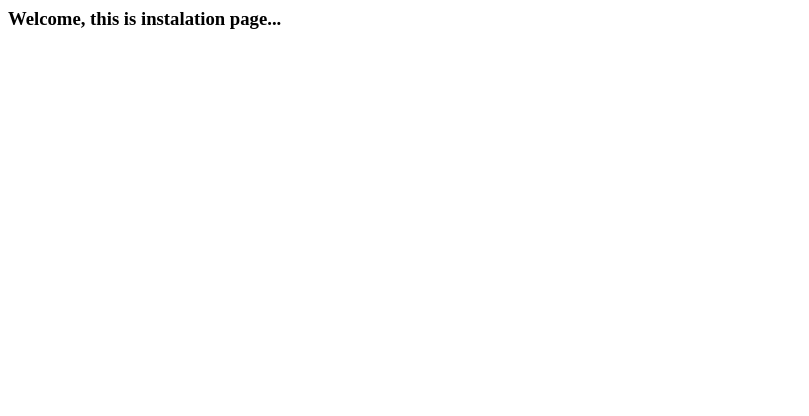
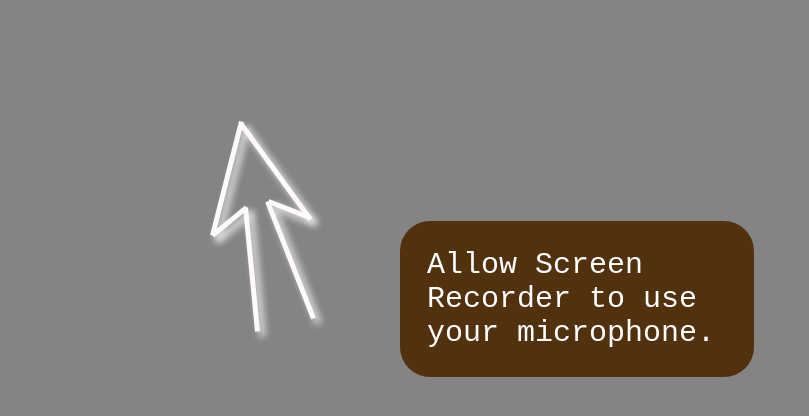
Before and after one commit to JohnWeidner/ScreenRecorderExtension, a browser extension: page install.html in a window 1280 px wide. Shown: the whole page, without its empty margins (0-809 px from the left). Drawn offline with Linux system fonts and the light colour scheme.

Commit message:
updated install.html with message prompting users to allow mic usage

```diff
--- a/install.html
+++ b/install.html
@@ -1,11 +1,40 @@
 <html>
 <head>
-	<title>ExtensionForYou</title>
+	<title>Screen Recorder</title>
 	<style>
+           #overlayMsg {
+               background-color: rgba( 10,10,10,0.5 );
+               position: absolute;
+               top: 0;
+               left: 0;
+               width: 100%;
+               height: 100%;
+           }
+           #arrow {
+               position: absolute;
+               top: 119px;
+               left: 200px;
+           }
+           #grantRequest {
+               font-family: monospace;
+               font-size: 30px;
+               margin-top: 221px;
+               margin-left: 400px;
+               max-width: 300px;
+               background: #52310f;
+               padding: 27px;
+               color: white;
+               border-radius: 30px;
+           }
 	</style>
 </head>
 <body>
-	<h3>Welcome, this is instalation page...</h3>
+    <div id="overlayMsg">
+        <img id="arrow" src="arrow.png" />
+        <div id="grantRequest">
+               Allow Screen Recorder to use your microphone.
+        </div>
+    </div>
 	<script src="install.js"></script>
 </body>
 </html>
```
Also changed, not shown: arrow.png (added).
